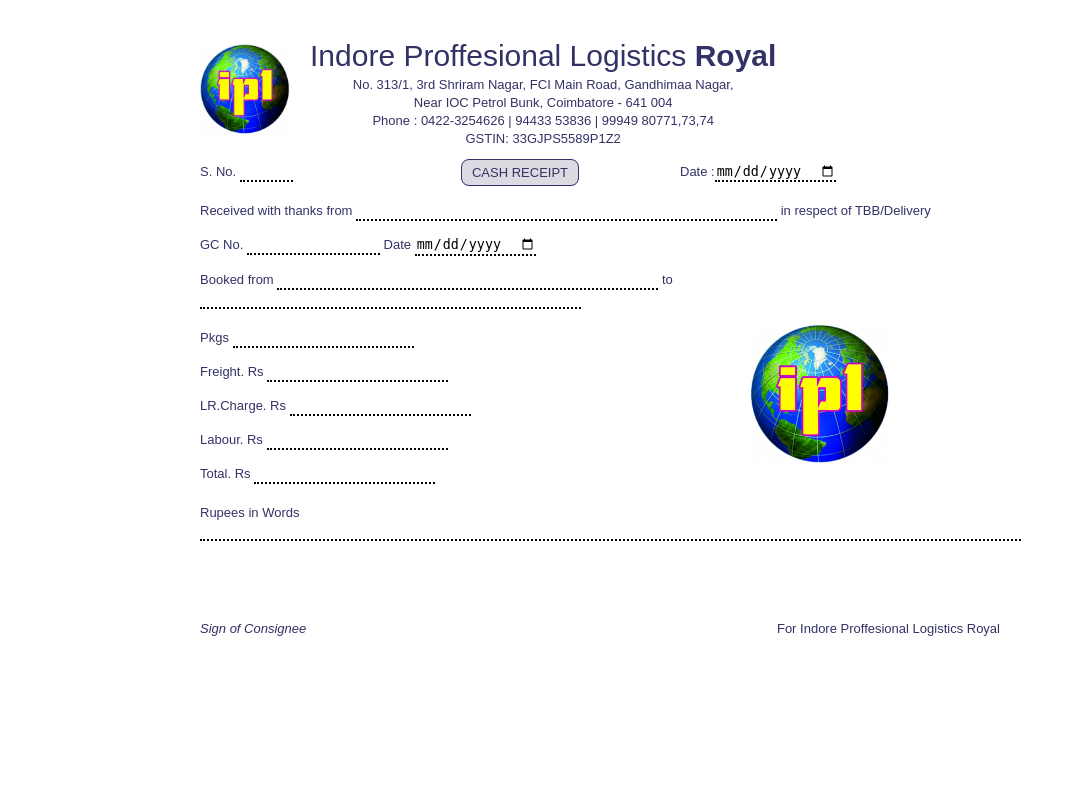
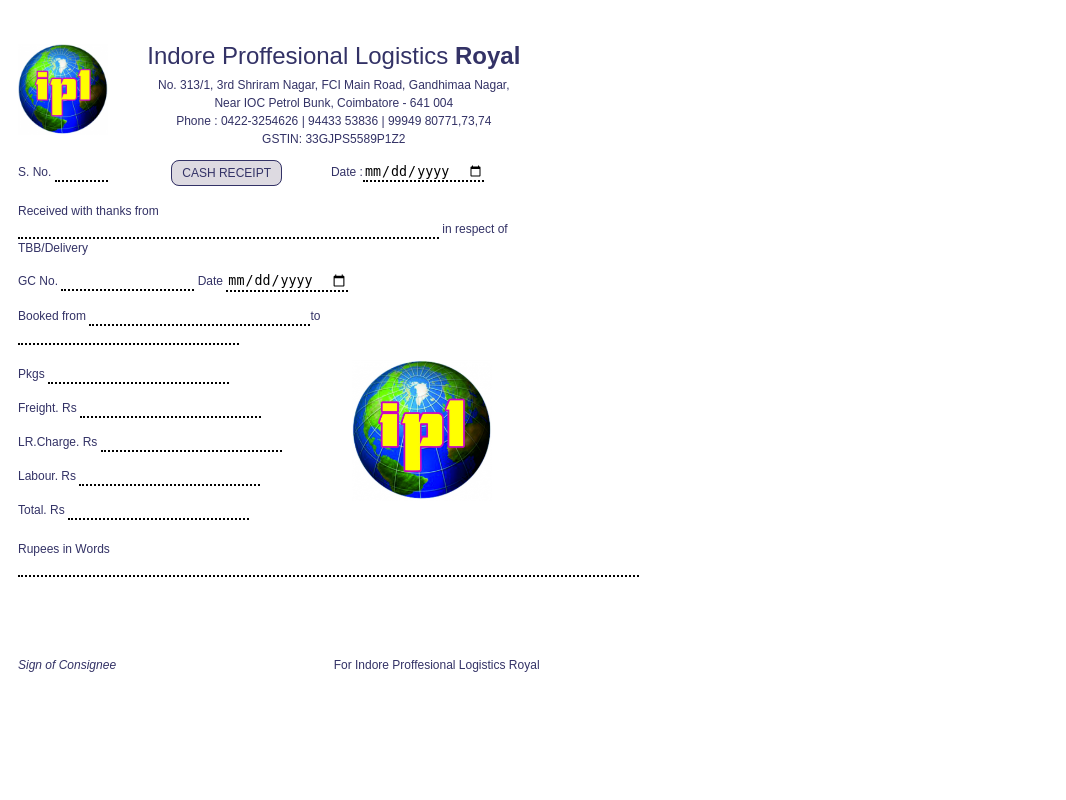
Before and after one commit to Purushotth/iplogistics, a Django app: template ipl/application/templates/cash_receipt.html in a window 1280 px wide. Shown: the whole page, without its empty margins (0-1066 px from the left). Run offline with Django 3.2, Linux system fonts and the light colour scheme; the template is opened without the code that fills it, so the values that code supplies are empty; some libraries are stand-ins or nearby versions.

Commit message:
enhancements and fixes

```diff
--- a/ipl/application/models.py
+++ b/ipl/application/models.py
@@ -48,7 +48,7 @@ class TruckModel(models.Model):
 
 
 class ConsigneeModel(models.Model):
-    name = models.CharField(max_length=45)
+    name = models.CharField(max_length=150)
     contact_number = models.BigIntegerField()
     gstin = models.CharField(max_length=15)
     address = models.CharField(max_length=300)
@@ -61,7 +61,7 @@ class ConsigneeModel(models.Model):
 
 
 class ConsignorModel(models.Model):
-    name = models.CharField(max_length=45)
+    name = models.CharField(max_length=150)
     contact_number = models.BigIntegerField()
     gstin = models.CharField(max_length=15)
     address = models.CharField(max_length=300)
--- a/ipl/application/templates/bill_copy.html
+++ b/ipl/application/templates/bill_copy.html
@@ -207,7 +207,7 @@ table, th, td {
                                 <td>
                                     <div>FREIGHT</div>
                                     <div class="w-50">
-                                        <span tyle="text-align:center;">RS.</span>
+                                        <span style="text-align:center;">RS.</span>
                                         <span style="text-align:center;">P.</span>
                                     </div>
                                 </td>
--- a/ipl/application/templates/cash_receipt.html
+++ b/ipl/application/templates/cash_receipt.html
@@ -3,10 +3,12 @@
 <head>
    <style type="text/css">
       body {
+      height:210mm;
+      width:148mm;
       margin: 0;
       padding: 0;
       font-family: Arial, 'Arial Narrow', Helvetica, sans-serif;
-      font-size: 13px;
+      font-size: 12px;
       line-height: 18px;
       color: #333266;
       -webkit-text-size-adjust: 100%;
@@ -68,7 +70,7 @@
       line-height: 28px;
       }
       .f-30 {
-      font-size: 30px;
+      font-size: 24px;
       line-height: 40px;
       }
       .dotted {
@@ -96,22 +98,23 @@
 <html>
    <body>
       <div id="download-section"><br><br>
-         <table width="800" border="0" cellspacing="0" cellpadding="0" style="margin-left:200px;">
+         <table width="800" border="0" cellspacing="0" cellpadding="0" style="width:138mm;margin-left:18px;margin-right:auto;">
             <tr>
                <td valign="top">
                   <table width="100%" border="0" cellspacing="0" cellpadding="0">
                      <tr>
                         <td width="110"><img src="{% static 'images/logo.jpg' %}" width="90"></td>
                         <td>
-                           <table border="0" cellspacing="0" cellpadding="0">
+                           <table width="100%" border="0" cellspacing="0" cellpadding="0">
                               <tr>
                                  <td align="center">
                                     <div class="f-30">Indore Proffesional Logistics <strong>Royal</strong></div>
-                                    <div>No. 313/1, 3rd Shriram Nagar, FCI Main Road, Gandhimaa Nagar,<br>
-                                       Near IOC Petrol Bunk, Coimbatore - 641 004<br>
-                                       Phone : 0422-3254626 | 94433 53836 | 99949 80771,73,74
+                                    <div><span>No. 313/1, 3rd Shriram Nagar, FCI Main Road, Gandhimaa Nagar,</span><br>
+                                       <span>Near IOC Petrol Bunk, Coimbatore - 641 004</span><br>
+                                       <span>Phone : 0422-3254626 | 94433 53836 | 99949 80771,73,74</span>
                                     </div>
-                                    <div>GSTIN: 33GJPS5589P1Z2</div>
+                                    <div><span>GSTIN: 33GJPS5589P1Z2</span></div>
+
                                  </td>
                               </tr>
                            </table>
@@ -143,13 +146,13 @@
                <td valign="top">
                   <table width="100%" border="0" cellspacing="0" cellpadding="0" class="table-pad">
                      <tr>
-                        <td>Received with thanks from <input class="required_field" id="received_from" name= "received_from" type="text" style="border:0;border-bottom: 2px dotted;" size="50"> in respect of TBB/Delivery</td>
+                        <td>Received with thanks from <br><input class="required_field" id="received_from" name= "received_from" type="text" style="border:0;border-bottom: 2px dotted;" size="50"> in respect of TBB/Delivery</td>
                      </tr>
                      <tr>
                         <td>GC No. <input class="required_field" id="gc_no" name= "gc_no" type="text" style="border:0;border-bottom: 2px dotted;" size="14"> Date <input class="required_field" type="date" style="border:0;border-bottom: 2px dotted;" size="20"></td>
                      </tr>
                      <tr>
-                        <td>Booked from <input class="required_field" id="booked_from" name= "booked_from" type="text" style="border:0;border-bottom: 2px dotted;" size="45"> to <input class="required_field" id="booked_to" name= "booked_to" type="text" style="border:0;border-bottom: 2px dotted;" size="45"></td>
+                        <td>Booked from <input class="required_field" id="booked_from" name= "booked_from" type="text" style="border:0;border-bottom: 2px dotted;" size="25">to <input class="required_field" id="booked_to" name= "booked_to" type="text" style="border:0;border-bottom: 2px dotted;" size="25"></td>
                      </tr>
                   </table>
                </td>
@@ -183,7 +186,7 @@
                </td>
             </tr>
             <tr>
-               <td valign="top">Rupees in Words <input id="amount_in_words" type="text" style="border:0;border-bottom: 2px dotted;" size="100" readonly></td>
+               <td valign="top">Rupees in Words <br><input id="amount_in_words" type="text" style="border:0;border-bottom: 2px dotted;" size="75" readonly></td>
             </tr>
             <tr>
                <td height="25" style="line-height: 1px;"></td>
@@ -270,7 +273,7 @@
                      $("#amount_in_words").val(result.amount_in_words);
                      $("#s_no").val(result.id);
                      $("#submit-button").hide();
-                     $("html").css("zoom", "1.2");
+<!--                     $("html").css("zoom", "1.2");-->
                      let page = $("#download-section");
                      async function printPdf() {
                         const pdf = html2PDF(page, {
--- a/ipl/application/templates/lc_copy.html
+++ b/ipl/application/templates/lc_copy.html
@@ -413,7 +413,7 @@ $(document).ready(function() {
                 'pdf_data': btoa(pdf.output())
             }
         }).done(function (result) {
-<!--            window.open('/landingpage', "_self");-->
+            window.open('/landingpage', "_self");
         });
     }
     printPdf().then(pdf=>saveFile(pdf));
--- a/ipl/application/templates/reports.html
+++ b/ipl/application/templates/reports.html
@@ -31,7 +31,7 @@
             <hr class="rounded">
             </div>
       {% for result in result_set %}
-      <div  class="row matched-orders" style="margin-left:125px;margin-right:auto;">
+      <div  class="row matched-orders" style="margin-left:200px;margin-right:auto;">
          <div class="table-wrapper-scroll-y my-custom-scrollbar">
             <br><br><br><br><br><br>
 
```
Also changed, not shown: ipl/application/templates/order_copy.html (+49 -37 lines).
